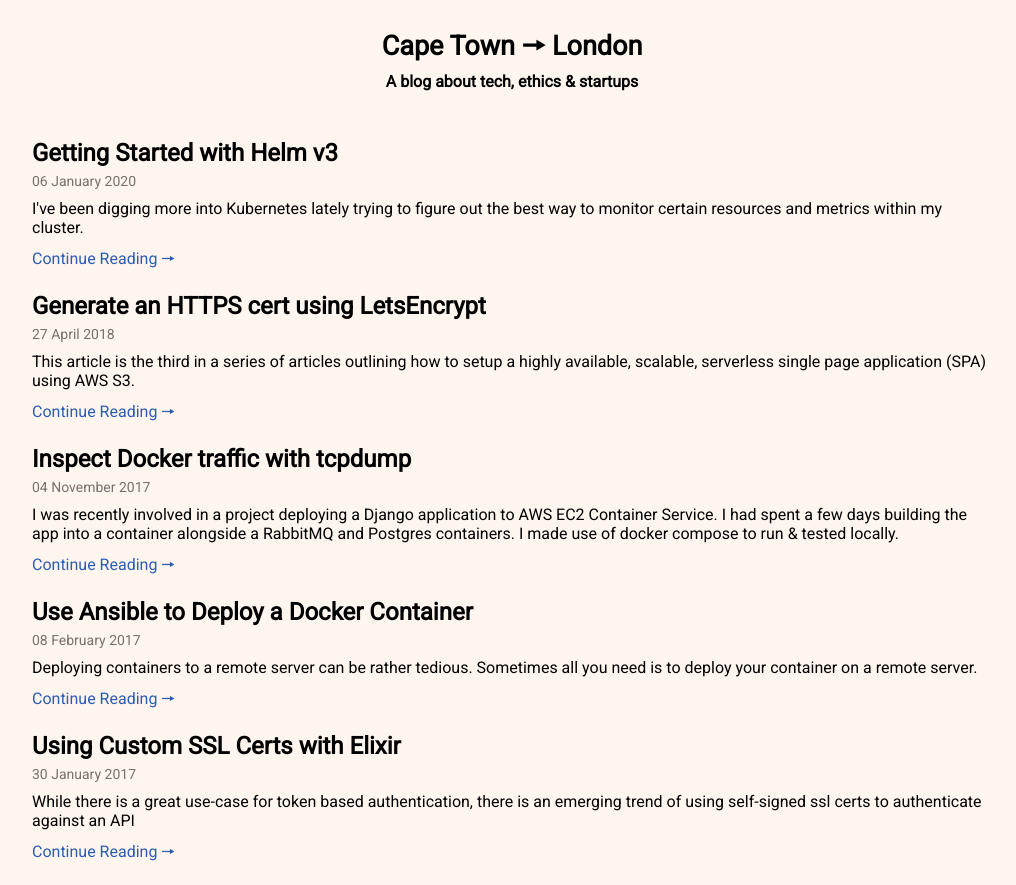
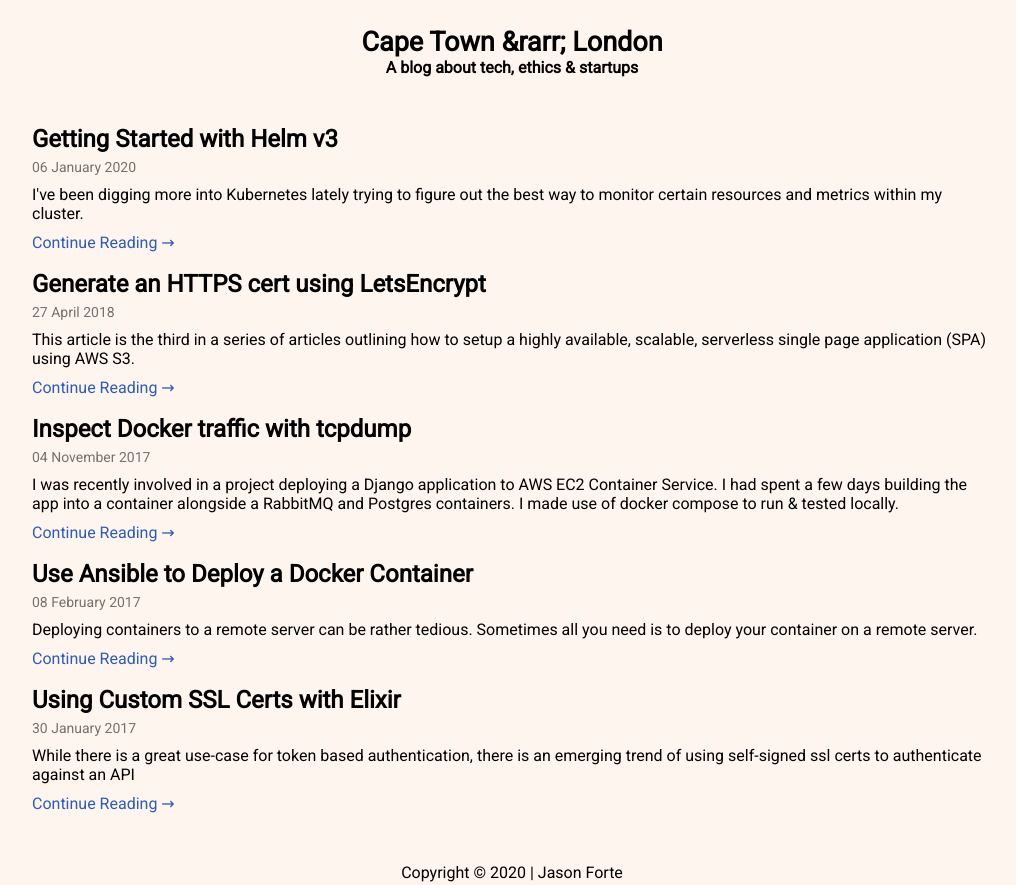
Before and after one commit to jasonforte/jasonforte.github.io, a Gatsby site: page / in a window 1280 px wide. Shown: the top 885 px of the page, without its empty margins (128-1144 px from the left). Built offline with nearby package versions, Linux system fonts and the light colour scheme; Gatsby itself is replaced by a stand-in of ours; a small style sheet from the web is missing; a web font is replaced by a local one.

Commit message:
Using HTML friendly arrows

```diff
--- a/gatsby-config.js
+++ b/gatsby-config.js
@@ -1,6 +1,6 @@
 module.exports = {
   siteMetadata: {
-    title: `Cape Town 🠖 London`,
+    title: `Cape Town &rarr; London`,
     subtitle: 'A blog about tech, ethics & startups',
     description: `I'm Jason Forte and this blog is about tech, ethics, startups & the future.`,
     author: `@hellojforte`,
--- a/src/pages/index.js
+++ b/src/pages/index.js
@@ -53,7 +53,7 @@
             <p className={"article__blurb"}>{blurbFormat(document.node.frontmatter.blurb)}</p>
           </div>
           <p className={"article__readmore"}>
-            <Link to={document.node.frontmatter.slug}>Continue Reading 🠖</Link>
+            <Link to={document.node.frontmatter.slug}>Continue Reading &rarr;</Link>
           </p>
         </article>
       )
```
